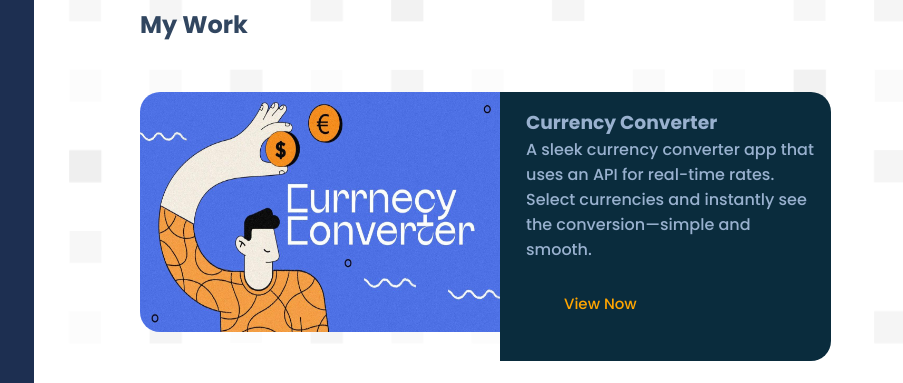
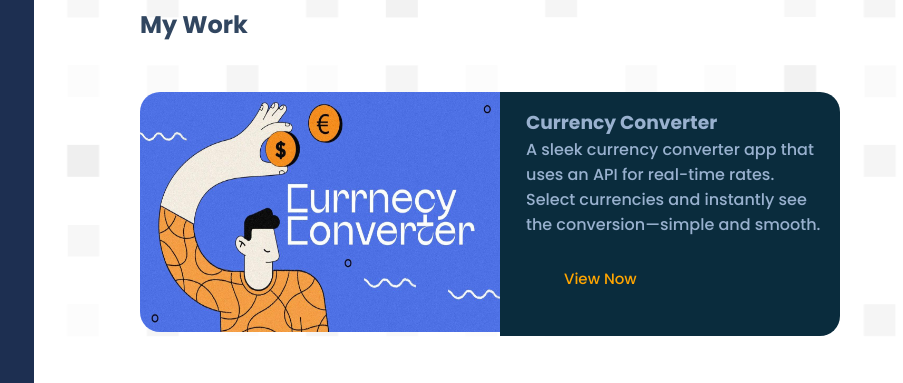
Before and after one commit to SidharthR27/Portfolio-Website, a plain HTML site: page index.html in a window 1280 px wide. Shown: the part 357-740 px from the top of the page, 116-1019 px from the left. Drawn offline with Linux system fonts and the light colour scheme.

Commit message:
fixed min-width issue of work

```diff
--- a/resume-css.css
+++ b/resume-css.css
@@ -149,7 +149,8 @@ h5 {
     color: #99b1cf;
     width: 90%;
     max-width: 900px;
-    min-width: 590px;
+    /* min-width: 590px; */
+    min-width: 700px;
     border-radius: 8px;
     border-radius: 20px
 
```
